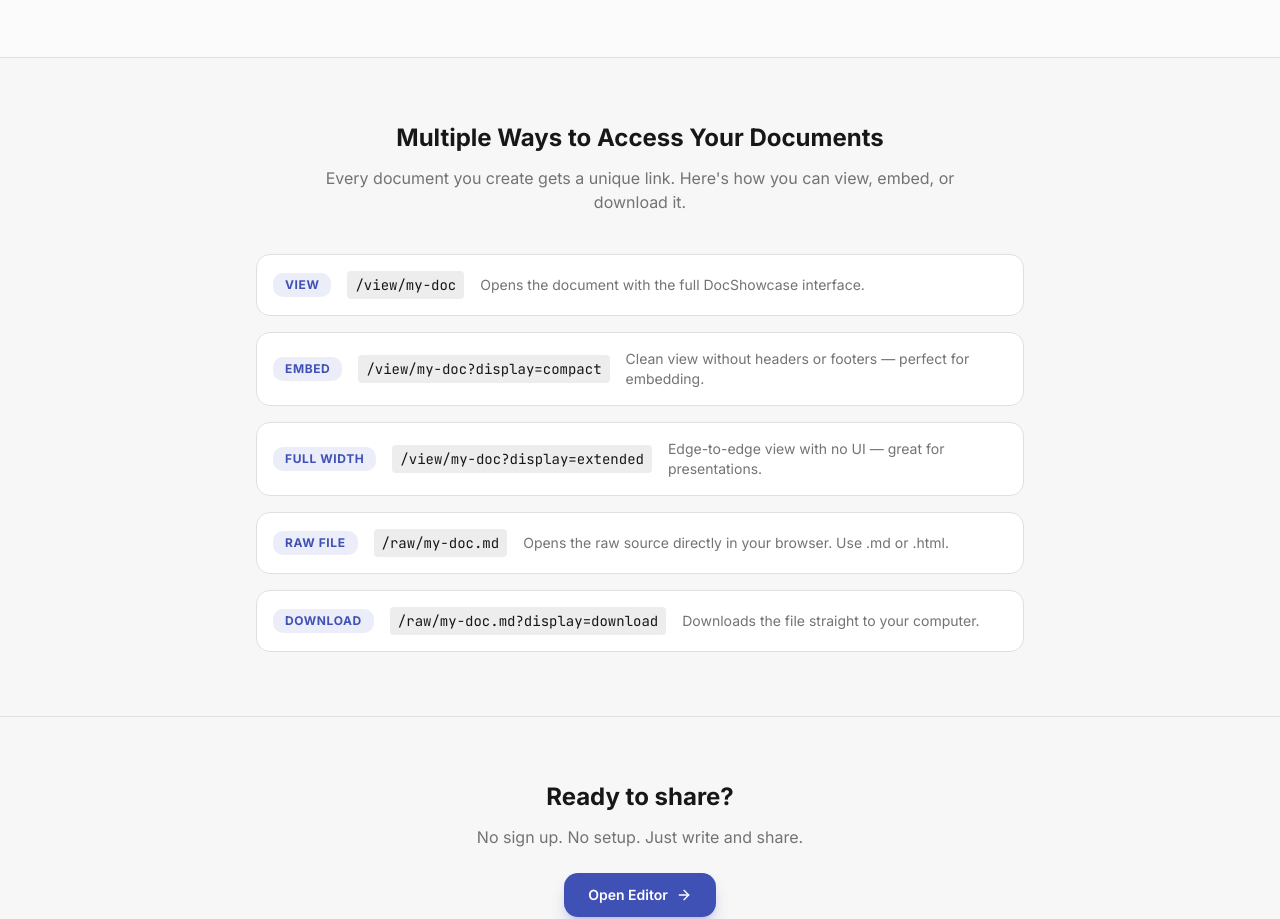
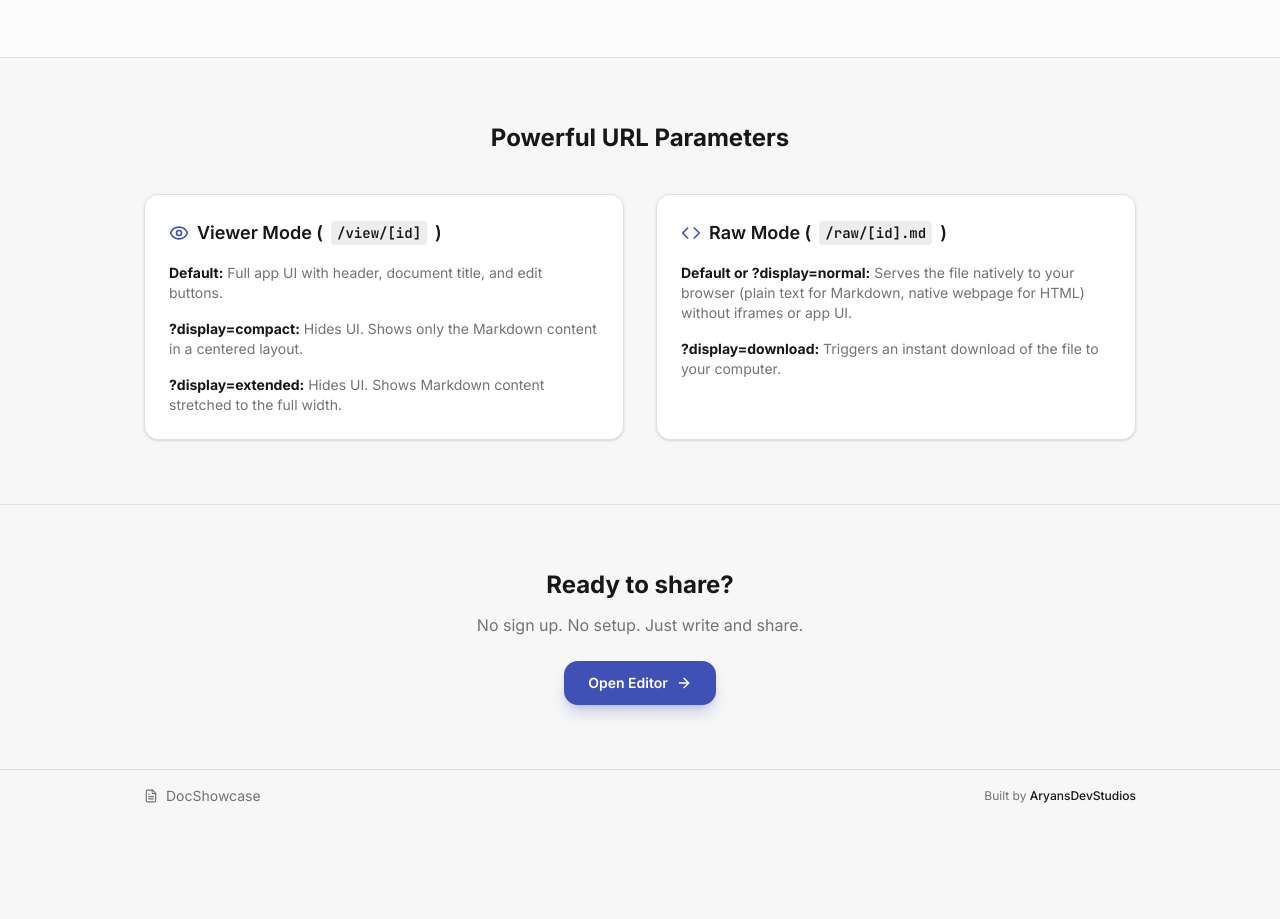
Before and after one commit to AryansDevStudios/DocShowcase, a Next.js app: page / in a window 1280 px wide. Shown: the part 1080-1999 px from the top of the page. After the commit the page ends 1902 px from the top, so only its background shows below. Built offline with nearby package versions, Linux system fonts and the light colour scheme.

Commit message:
Revert URL parameters section to grid format

```diff
--- a/src/app/page.tsx
+++ b/src/app/page.tsx
@@ -114,59 +114,48 @@ export default function HomePage() {
         </div>
       </section>
 
-      {/* How to Access Section */}
+      {/* URL Parameters Section */}
       <section className="border-t border-border bg-background">
         <div className="mx-auto max-w-5xl px-4 py-16">
-          <h2 className="text-center text-2xl font-bold mb-3">
-            Multiple Ways to Access Your Documents
+          <h2 className="text-center text-2xl font-bold mb-10">
+            Powerful URL Parameters
           </h2>
-          <p className="text-center text-muted-foreground mb-10 max-w-2xl mx-auto">
-            Every document you create gets a unique link. Here&apos;s how you can view, embed, or download it.
-          </p>
 
-          <div className="space-y-4 max-w-3xl mx-auto">
-            {[
-              {
-                label: "View",
-                url: "/view/my-doc",
-                description: "Opens the document with the full DocShowcase interface.",
-              },
-              {
-                label: "Embed",
-                url: "/view/my-doc?display=compact",
-                description: "Clean view without headers or footers — perfect for embedding.",
-              },
-              {
-                label: "Full Width",
-                url: "/view/my-doc?display=extended",
-                description: "Edge-to-edge view with no UI — great for presentations.",
-              },
-              {
-                label: "Raw File",
-                url: "/raw/my-doc.md",
-                description: "Opens the raw source directly in your browser. Use .md or .html.",
-              },
-              {
-                label: "Download",
-                url: "/raw/my-doc.md?display=download",
-                description: "Downloads the file straight to your computer.",
-              },
-            ].map((item) => (
-              <div
-                key={item.label}
-                className="flex flex-col sm:flex-row sm:items-center gap-2 sm:gap-4 rounded-xl border border-border bg-card p-4 transition-all hover:border-primary/30"
-              >
-                <span className="inline-flex shrink-0 items-center justify-center rounded-lg bg-primary/10 px-3 py-1 text-xs font-bold text-primary uppercase tracking-wider">
-                  {item.label}
-                </span>
-                <code className="text-sm bg-muted px-2 py-1 rounded font-mono shrink-0">
-                  {item.url}
-                </code>
-                <span className="text-sm text-muted-foreground">
-                  {item.description}
-                </span>
-              </div>
-            ))}
+          <div className="grid gap-8 md:grid-cols-2">
+            {/* View Endpoint */}
+            <div className="rounded-xl border border-border bg-card p-6 shadow-sm">
+              <h3 className="font-semibold text-lg mb-4 flex items-center gap-2">
+                <Eye className="h-5 w-5 text-primary" />
+                Viewer Mode (<code className="text-sm bg-muted px-1.5 py-0.5 rounded">/view/[id]</code>)
+              </h3>
+              <ul className="space-y-4 text-sm text-muted-foreground">
+                <li>
+                  <strong className="text-foreground">Default:</strong> Full app UI with header, document title, and edit buttons.
+                </li>
+                <li>
+                  <strong className="text-foreground">?display=compact:</strong> Hides UI. Shows only the Markdown content in a centered layout.
+                </li>
+                <li>
+                  <strong className="text-foreground">?display=extended:</strong> Hides UI. Shows Markdown content stretched to the full width.
+                </li>
+              </ul>
+            </div>
+
+            {/* Raw Endpoint */}
+            <div className="rounded-xl border border-border bg-card p-6 shadow-sm">
+              <h3 className="font-semibold text-lg mb-4 flex items-center gap-2">
+                <Code className="h-5 w-5 text-primary" />
+                Raw Mode (<code className="text-sm bg-muted px-1.5 py-0.5 rounded">/raw/[id].md</code>)
+              </h3>
+              <ul className="space-y-4 text-sm text-muted-foreground">
+                <li>
+                  <strong className="text-foreground">Default or ?display=normal:</strong> Serves the file natively to your browser (plain text for Markdown, native webpage for HTML) without iframes or app UI.
+                </li>
+                <li>
+                  <strong className="text-foreground">?display=download:</strong> Triggers an instant download of the file to your computer.
+                </li>
+              </ul>
+            </div>
           </div>
         </div>
       </section>
```
